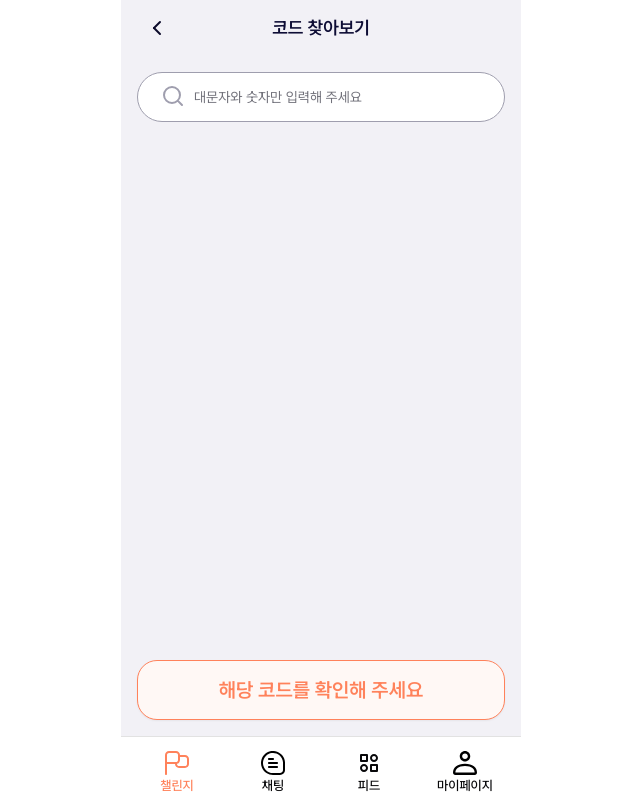
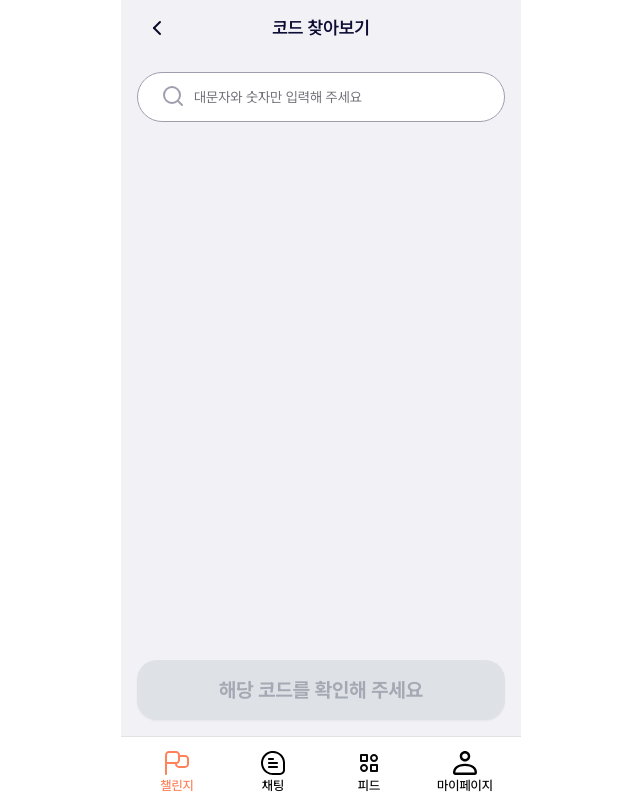
Before and after one commit to Jak-Sim/client-web, a Next.js app: page /challenge/code in a window 1280 px wide. Shown: the whole page, without its empty margins (319-959 px from the left). Built offline with nearby package versions, Linux system fonts and the light colour scheme; no server answers.

Commit message:
feat: Button 컴포넌트에 스타일 가이드 반영

```diff
--- a/src/app/globals.css
+++ b/src/app/globals.css
@@ -53,11 +53,11 @@ body {
   }
 
   /* v1 */
+  .button:disabled {
+    @apply bg-v1-grey-300 text-v1-subtext-500 border-none;
+  }
   .button-primary {
     @apply bg-v1-orange-500 text-white;
-  }
-  .button-primary:disabled {
-    @apply bg-v1-grey-300 text-v1-subtext-500;
   }
   .button-primary:not(:disabled):hover {
     @apply bg-v1-orange-400;
@@ -66,7 +66,22 @@ body {
     @apply bg-v1-orange-700;
   }
   .button-secondary {
-    @apply bg-white text-primary outline-primary;
+    @apply bg-v1-orange-50 text-primary outline-primary text-v1-primary border-[1px] border-v1-primary font-semibold;
+  }
+  .button-secondary:not(:disabled):hover {
+    @apply bg-v1-orange-100;
+  }
+  .button-secondary:not(:disabled):active {
+    @apply bg-v1-orange-200;
+  }
+  .button-tertiary {
+    @apply bg-v1-text-primary-500 text-white;
+  }
+  .button-tertiary:not(:disabled):hover {
+    @apply bg-v1-text-primary-400;
+  }
+  .button-tertiary:not(:disabled):active {
+    @apply bg-v1-text-primary-700;
   }
 
   .slider:hover {
--- a/src/components/button/Button.tsx
+++ b/src/components/button/Button.tsx
@@ -1,19 +1,20 @@
 import { ButtonHTMLAttributes } from 'react';
 import LoadingIcon from '@/assets/images/icons/loading.svg';
 
+export type ButtonVariant = 'primary' | 'secondary' | 'tertiary';
 
 interface ButtonProps extends ButtonHTMLAttributes<HTMLButtonElement> {
   isLoading?: boolean;
-  variant?: 'primary' | 'outline';
+  variant?: ButtonVariant;
 }
 
-export default function Button({ children, className, isLoading, variant, ...props }: ButtonProps) {
-  const vaiantStyle =
-    variant === 'outline' ? '!bg-v1-orange-50 !text-v1-primary border-[1px] !border-v1-primary font-semibold' : '';
+export default function Button({ children, className, isLoading, variant = 'primary', ...props }: ButtonProps) {
+  const variantStyle =
+    variant === 'secondary' ? 'button-secondary' : variant === 'tertiary' ? 'button-tertiary' : 'button-primary';
 
   return (
     <button
-      className={`button button-primary min-h-[3.75rem] w-full rounded-[20px] text-xl font-bold ${className} ${vaiantStyle} shadow-sm`}
+      className={`button min-h-[3.75rem] w-full rounded-[20px] text-xl font-bold ${className} shadow-sm ${variantStyle}`}
       {...props}
     >
       <div className='flex items-center justify-center gap-1'>
```
